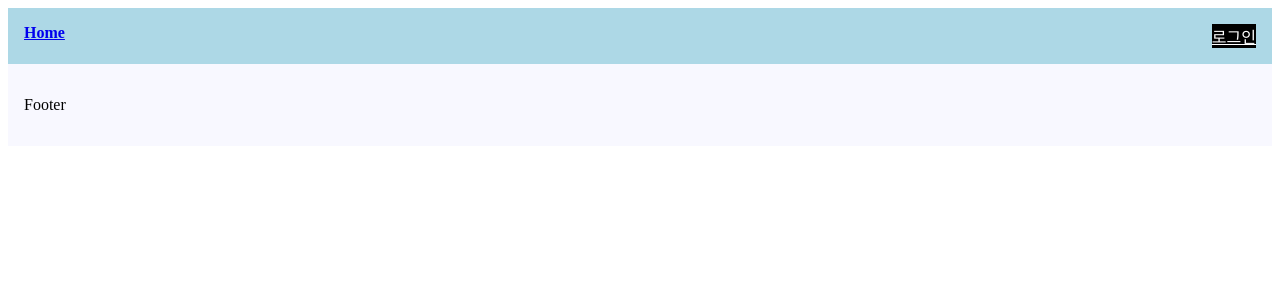
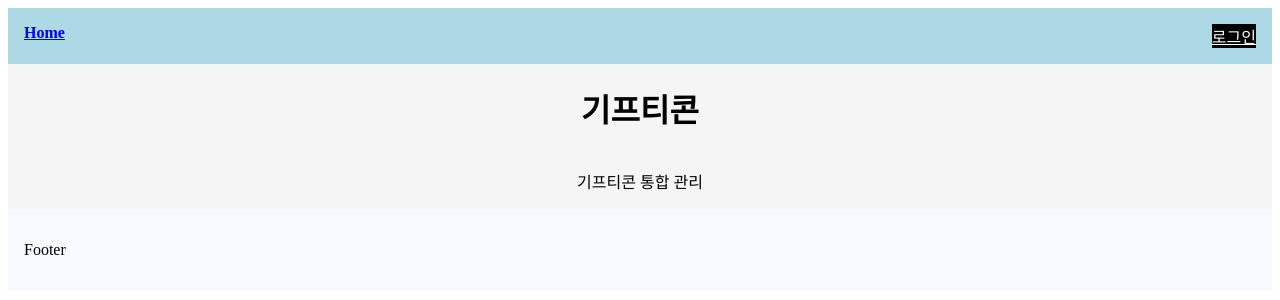
Before and after one commit to dev-honing/Gifticon, a Next.js app in the folder family-gifticon/: page / in a window 1280 px wide. Shown: the top 300 px of the page. Built offline with nearby package versions, Linux system fonts and the light colour scheme.

Commit message:
Feat: 메인 페이지 구성

```diff
--- a/family-gifticon/app/page.tsx
+++ b/family-gifticon/app/page.tsx
@@ -13,6 +13,8 @@ export default function MainPage() {
         alignItems: "center",
       }}
     >
+      <h1>기프티콘</h1>
+      <p>기프티콘 통합 관리</p>
     </div>
   );
 }
```
